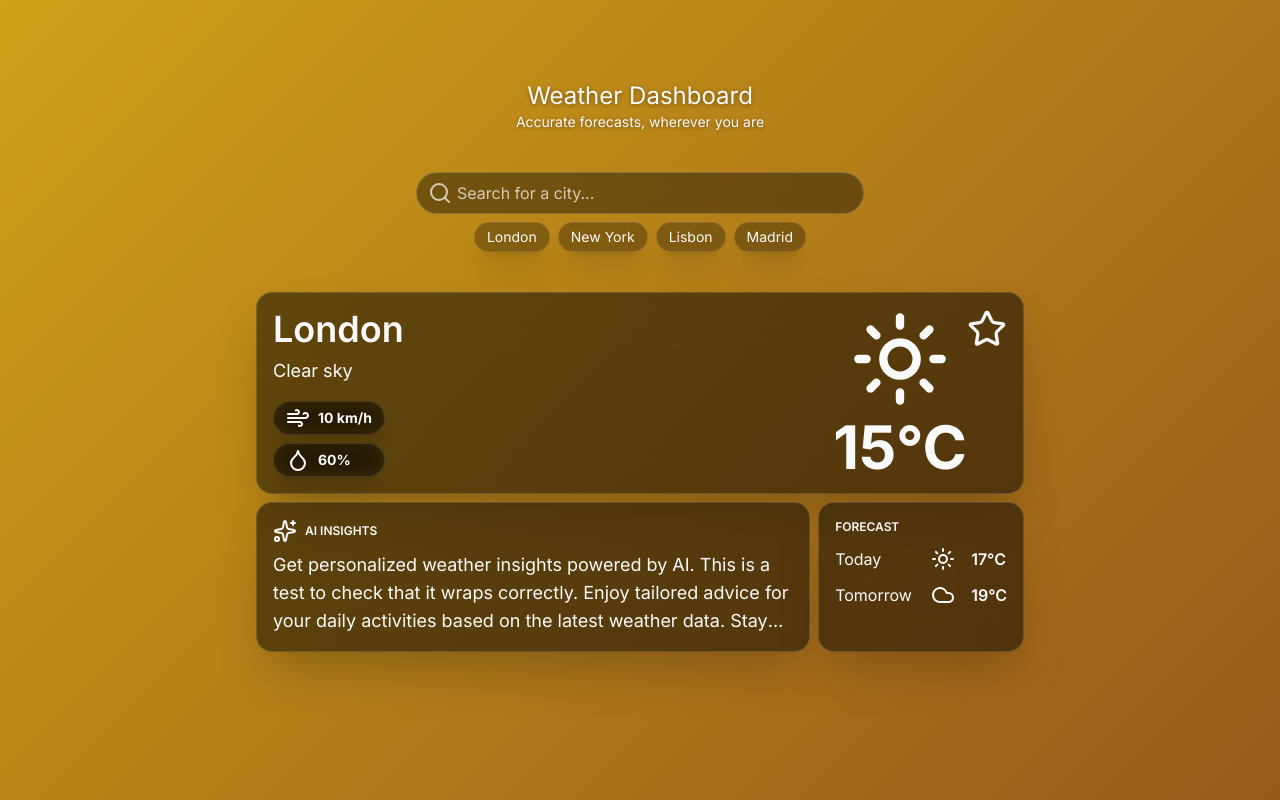
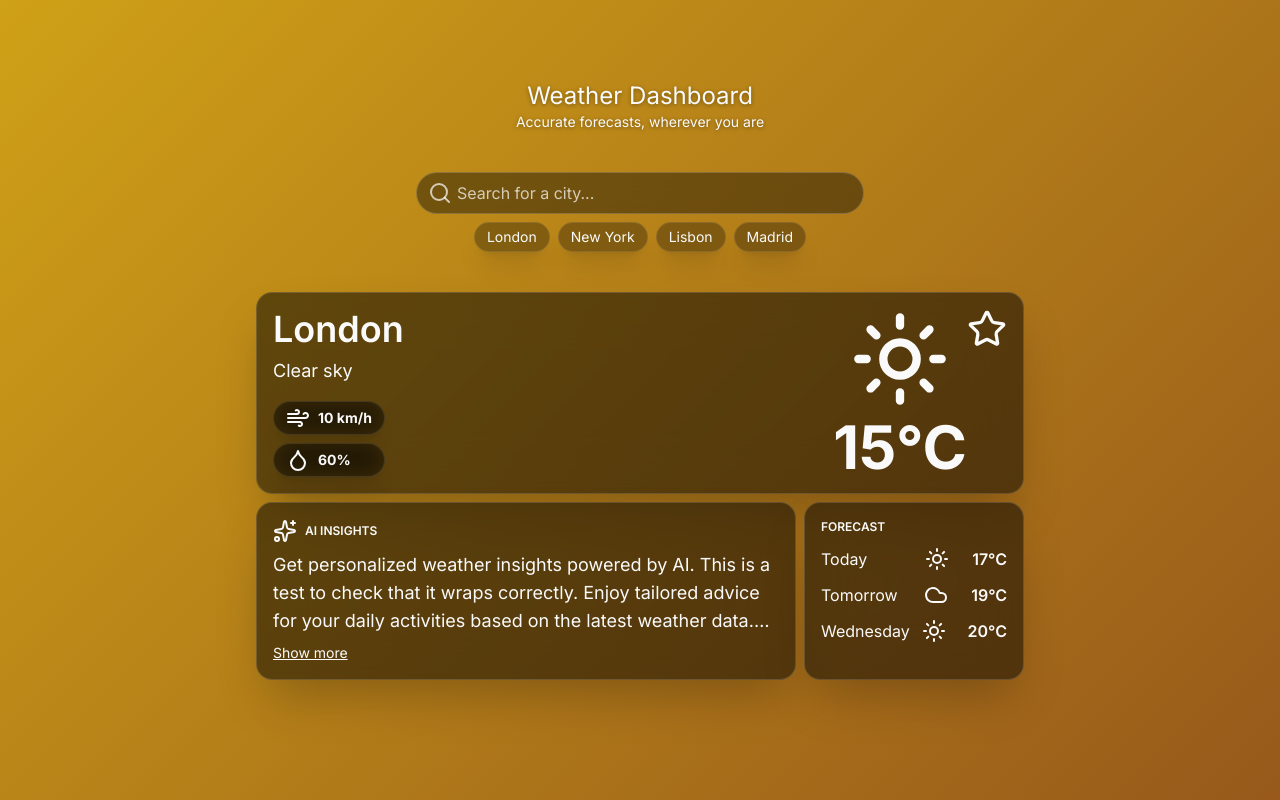
Before and after one commit to jsjf93/WeatherDashboard, a React (Vite) app in the folder WeatherDashboard.Web/: page / in a window 1280 px wide. Built offline with nearby package versions, Linux system fonts and the light colour scheme.

Commit message:
Added clamp and show more functionality

```diff
--- a/WeatherDashboard.Web/src/App.tsx
+++ b/WeatherDashboard.Web/src/App.tsx
@@ -60,6 +60,7 @@ function App() {
     location: "London",
     ...MOCK_WEATHER_DATA["London"],
   });
+  const [showFullInsights, setShowFullInsights] = useState(false);
 
   const getThemeColors = () => {
     if (!currentWeather) return "theme-cloudy";
@@ -145,37 +146,56 @@ function App() {
         </div>
 
         <div className="w-full max-w-3xl mx-auto flex gap-2">
+          <div className="flex-1">
             <Card>
+              <div className="flex flex-col min-h-36 items-start">
                 <h2 className="text-xs font-semibold mb-2 uppercase">
                   <span className="flex items-center gap-2">
                     <Sparkles /> AI Insights
                   </span>
                 </h2>
-            <p className="w-full text-lg line-clamp-3">
-              Get personalized weather insights powered by AI. This is a test to
-              check that it wraps correctly. Enjoy tailored advice for your
-              daily activities based on the latest weather data. Stay ahead of
-              changing conditions with our smart recommendations. Whether you're
-              planning outdoor adventures or daily commutes, our AI insights
-              have got you covered.
+                <p
+                  className={`w-full text-lg ${!showFullInsights ? "line-clamp-3" : ""}`}
+                >
+                  Get personalized weather insights powered by AI. This is a
+                  test to check that it wraps correctly. Enjoy tailored advice
+                  for your daily activities based on the latest weather data.
+                  Stay ahead of changing conditions with our smart
+                  recommendations. Whether you're planning outdoor adventures or
+                  daily commutes, our AI insights have got you covered.
                 </p>
+                <button
+                  onClick={() => setShowFullInsights(!showFullInsights)}
+                  className="text-sm mt-2 underline hover:no-underline"
+                >
+                  {showFullInsights ? "Show less" : "Show more"}
+                </button>
+              </div>
             </Card>
+          </div>
 
+          <div className="flex-none w-55">
             <Card>
-            <div className="flex flex-col gap-3">
+              <div className="flex flex-col gap-3 min-h-36">
                 <h2 className="text-xs font-semibold uppercase">Forecast</h2>
-              <div className="flex items-center gap-4 whitespace-nowrap">
+                <div className="flex items-center gap-4 whitespace-nowrap justify-between">
                   <span className="w-20">Today</span>
                   <Sun size={24} className="shrink-0" />
                   <span className="font-semibold">17°C</span>
                 </div>
-              <div className="flex items-center gap-4 whitespace-nowrap">
+                <div className="flex items-center gap-4 whitespace-nowrap justify-between">
                   <span className="w-20">Tomorrow</span>
                   <Cloud size={24} className="shrink-0" />
                   <span className="font-semibold">19°C</span>
                 </div>
+                <div className="flex items-center gap-4 whitespace-nowrap justify-between">
+                  <span className="w-20">Wednesday</span>
+                  <Sun size={24} className="shrink-0" />
+                  <span className="font-semibold">20°C</span>
+                </div>
               </div>
             </Card>
+          </div>
         </div>
       </div>
     </div>
```
Lines whose indentation alone changed are shown as unchanged.
